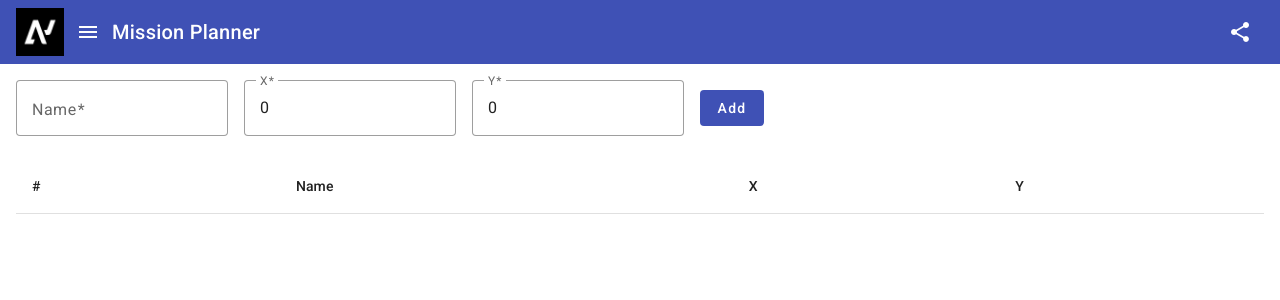
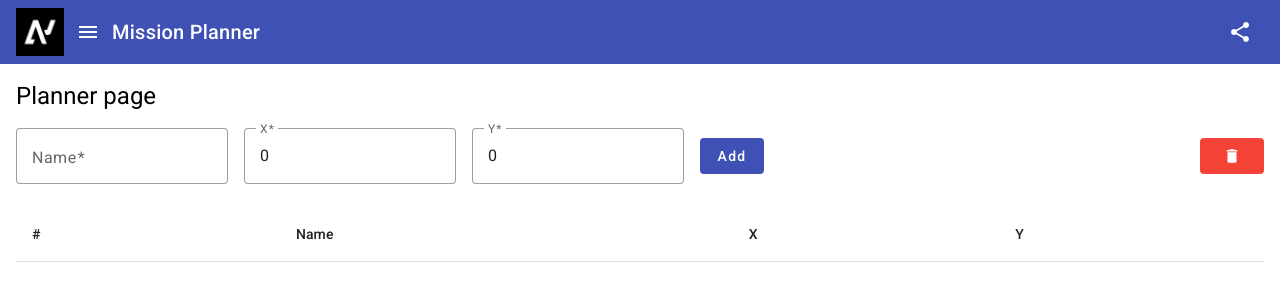
Before and after one commit to iancurobert92/mission-planner, an Angular app: page /planner in a window 1280 px wide. Shown: the top 300 px of the page. Built offline with nearby package versions, Linux system fonts and the light colour scheme.

Commit message:
Add "delete all" function

```diff
--- a/src/planner/feature/planner/planner.component.html
+++ b/src/planner/feature/planner/planner.component.html
@@ -1,2 +1,13 @@
-<app-coordinates-input />
+<h1>Planner page</h1>
+<div class="actions-bar">
+  <app-coordinates-input />
+  <button
+    class="button-mb"
+    mat-flat-button
+    color="warn"
+    (click)="onDeleteButtonClick()"
+  >
+    <mat-icon class="m-0">delete</mat-icon>
+  </button>
+</div>
 <app-coordinates-table />
--- a/src/planner/feature/planner/planner.component.scss
+++ b/src/planner/feature/planner/planner.component.scss
@@ -0,0 +1,8 @@
+.actions-bar {
+  display: flex;
+  flex-direction: row;
+  justify-content: space-between;
+  align-items: center;
+  flex-wrap: wrap;
+  width: 100%;
+}
--- a/src/planner/feature/planner/planner.component.ts
+++ b/src/planner/feature/planner/planner.component.ts
@@ -1,12 +1,32 @@
-import { Component } from '@angular/core';
+import { Component, DestroyRef, inject } from '@angular/core';
 import { CoordinatesInputComponent } from '../coordinates-input/coordinates-input.component';
 import { CoordinatesTableComponent } from '../coordinates-table/coordinates-table.component';
+import { MatButton } from '@angular/material/button';
+import { MatIcon } from '@angular/material/icon';
+import { PlannerService } from '../../data-access/services';
+import { takeUntilDestroyed } from '@angular/core/rxjs-interop';
 
 @Component({
   selector: 'app-planner',
   standalone: true,
-  imports: [CoordinatesInputComponent, CoordinatesTableComponent],
+  imports: [
+    CoordinatesInputComponent,
+    CoordinatesTableComponent,
+    MatButton,
+    MatIcon,
+  ],
   templateUrl: './planner.component.html',
   styleUrl: './planner.component.scss',
 })
-export class PlannerComponent {}
+export class PlannerComponent {
+  private destroyRef = inject(DestroyRef);
+
+  constructor(private plannerService: PlannerService) {}
+
+  onDeleteButtonClick() {
+    this.plannerService
+      .deleteAllCoordinates()
+      .pipe(takeUntilDestroyed(this.destroyRef))
+      .subscribe();
+  }
+}
```
